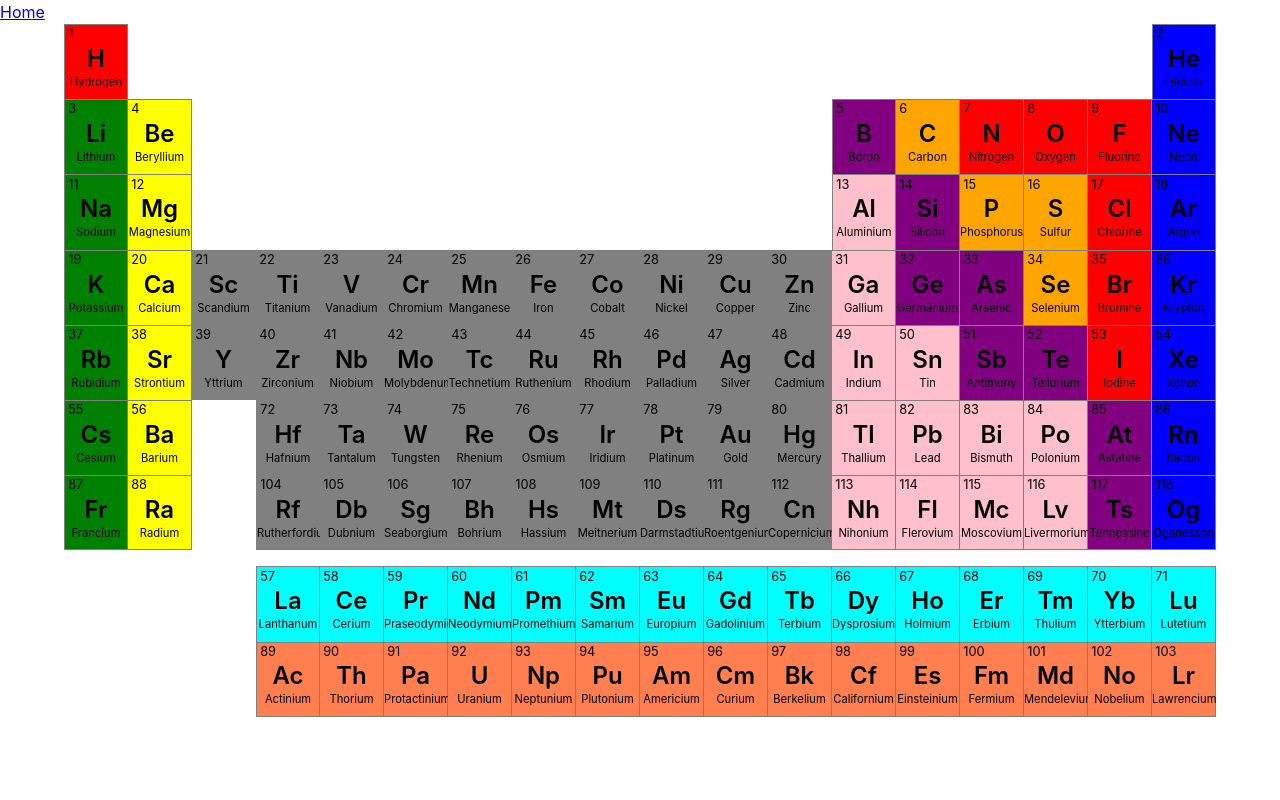
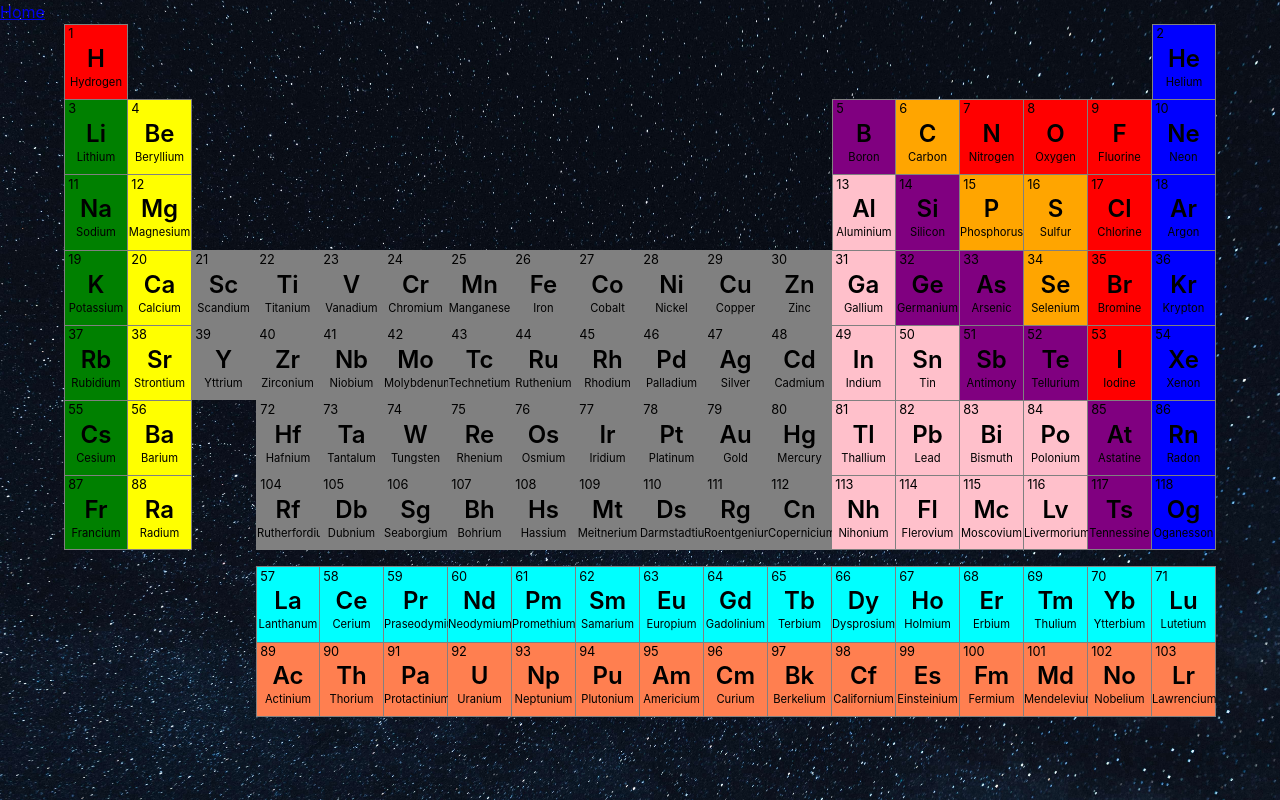
Before and after one commit to Uvacoder/periodic-table-2, a Vue app: page / in a window 1280 px wide. Built offline with nearby package versions, Linux system fonts and the light colour scheme.

Commit message:
feat: add app backgroud

```diff
--- a/src/style/reset.scss
+++ b/src/style/reset.scss
@@ -16,3 +16,11 @@
   font-family: -apple-system, BlinkMacSystemFont, 'Segoe UI', Roboto, Oxygen,
     Ubuntu, Cantarell, 'Open Sans', 'Helvetica Neue', sans-serif;
 }
+
+#app {
+  height: 100vh;
+  background-image: url(../assets/img/main_background.jpg);
+  background-size: cover;
+  background-position: center center;
+  background-repeat: no-repeat;
+}
```
Also changed, not shown: src/assets/img/main_background.jpg (added).
